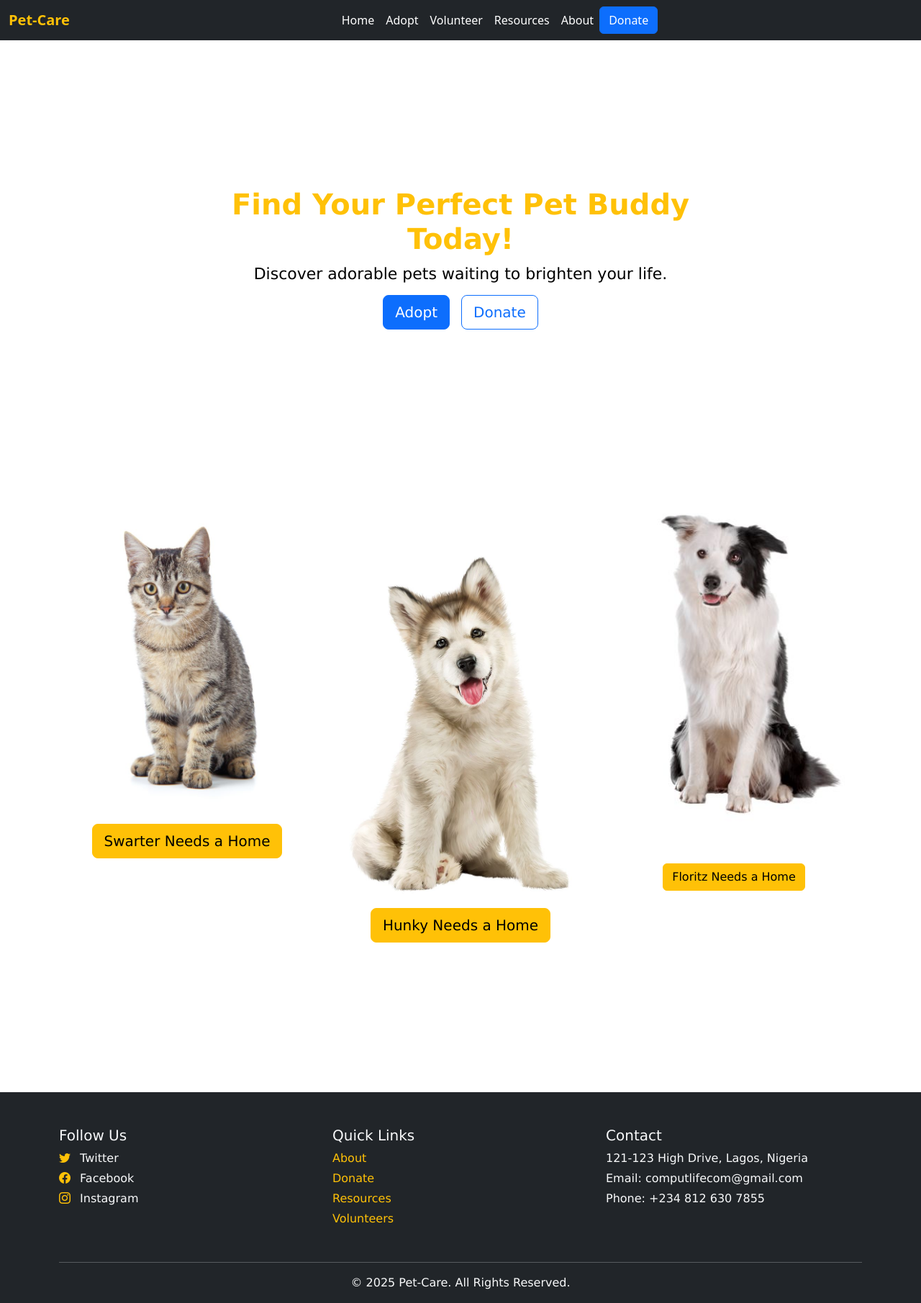
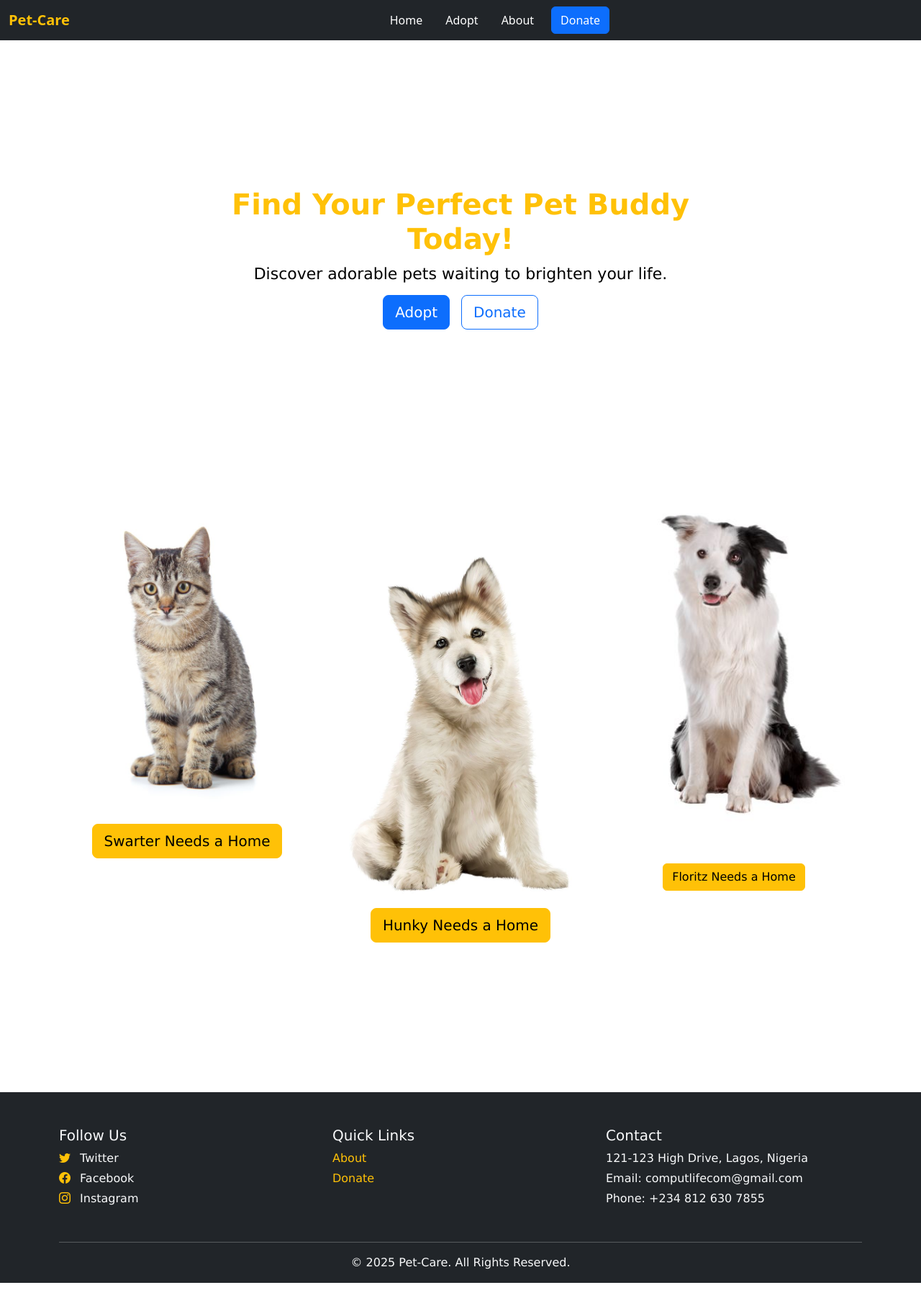
Before and after one commit to Ollatomiwa/PetCare, a Vue app in the folder petproj/: page / in a window 1280 px wide. Shown: the whole page at 72% size. After the commit the page ends 1783 px from the top, so only its background shows below. Built offline with nearby package versions, Linux system fonts and the light colour scheme.

Commit message:
animation to error 404 page

```diff
--- a/petproj/index.html
+++ b/petproj/index.html
@@ -2,7 +2,6 @@
 <html lang="en">
   <head>
     <meta charset="UTF-8" />
-    <link rel="icon" type="image/svg+xml" href="/vite.svg" />
     <meta name="viewport" content="width=device-width, initial-scale=1.0" />
     <title>PetProj</title>
   </head>
--- a/petproj/src/components/Adopt.vue
+++ b/petproj/src/components/Adopt.vue
@@ -76,8 +76,6 @@
             <li><RouterLink to="/about" class=" text-decoration-none d-block mb-1 text-warning">About</RouterLink></li>
             <li><RouterLink to="/donate" class=" text-decoration-none d-block mb-1 text-warning">Donate</RouterLink></li>
             <li><RouterLink to="/adopt" class=" text-decoration-none d-block mb-1 text-warning">Adopt</RouterLink></li>
-            <li><RouterLink to="/resources" class="text-decoration-none d-block mb-1 text-warning">Resources </RouterLink></li>
-            <li><RouterLink to="/volunteers" class=" text-decoration-none d-block text-warning">Volunteers</RouterLink></li>
           </ul>
         </div>
 
--- a/petproj/src/components/Donate.vue
+++ b/petproj/src/components/Donate.vue
@@ -80,8 +80,6 @@ const man = ref(veganism);
           <ul class="list-unstyled">
             <li><RouterLink to="/about" class=" text-decoration-none d-block mb-1 text-warning">About</RouterLink></li>
             <li><RouterLink to="/donate" class=" text-decoration-none d-block mb-1 text-warning">Donate</RouterLink></li>
-            <li><RouterLink to="/resources" class="text-decoration-none d-block mb-1 text-warning">Resources </RouterLink></li>
-            <li><RouterLink to="/volunteer" class=" text-decoration-none d-block text-warning">Volunteers</RouterLink></li>
           </ul>
         </div>
 
--- a/petproj/src/components/Home.vue
+++ b/petproj/src/components/Home.vue
@@ -84,8 +84,6 @@ const dog2 = ref(floritz);
           <ul class="list-unstyled">
             <li><RouterLink to="/about" class=" text-decoration-none d-block mb-1 text-warning">About</RouterLink></li>
             <li><RouterLink to="/donate" class=" text-decoration-none d-block mb-1 text-warning">Donate</RouterLink></li>
-            <li><RouterLink to="/resources" class="text-decoration-none d-block mb-1 text-warning">Resources </RouterLink></li>
-            <li><RouterLink to="/volunteer" class=" text-decoration-none d-block text-warning">Volunteers</RouterLink></li>
           </ul>
         </div>
 
--- a/petproj/src/components/NavBar.vue
+++ b/petproj/src/components/NavBar.vue
@@ -1,5 +1,6 @@
 <script>
 import { ref, onMounted } from "vue";
+import { RouterLink } from "vue-router";
 
 export default {
   setup() {
@@ -36,7 +37,7 @@ export default {
 <template>
   <nav class="navbar navbar-expand-lg navbar-dark bg-dark" data-bs-theme="dark">
     <div class="container-fluid">
-      <a class="navbar-brand fw-bolder text-warning" href="#">Pet-Care</a>
+      <RouterLink class="navbar-brand fw-bolder text-warning" to="/">Pet-Care</RouterLink>
       <button
         class="navbar-toggler"
         type="button"
@@ -48,25 +49,19 @@ export default {
       >
         <span class="navbar-toggler-icon"></span>
       </button>
-      <div class="collapse navbar-collapse justify-content-center my-8 mx-8" id="navbarNav">
+      <div class="collapse navbar-collapse justify-content-center my-8 mx-8 " id="navbarNav">
         <ul class="navbar-nav">
           <li class="nav-item">
-            <RouterLink class="nav-link active" to="/" @click="closeNavbar">Home</RouterLink>
+            <RouterLink class="nav-link active me-3" to="/" @click="closeNavbar">Home</RouterLink>
           </li>
           <li class="nav-item">
-            <RouterLink class="nav-link active" to="/adopt" @click="closeNavbar">Adopt</RouterLink>
+            <RouterLink class="nav-link active me-3" to="/adopt" @click="closeNavbar">Adopt</RouterLink>
           </li>
           <li class="nav-item">
-            <RouterLink class="nav-link active" to="/volunteer" @click="closeNavbar">Volunteer</RouterLink>
-          </li>
-          <li class="nav-item">
-            <RouterLink class="nav-link active" to="/resources" @click="closeNavbar">Resources</RouterLink>
-          </li>
-          <li class="nav-item">
-            <RouterLink class="nav-link active" to="/about" @click="closeNavbar">About</RouterLink>
+            <RouterLink class="nav-link active me-3" to="/about" @click="closeNavbar">About</RouterLink>
           </li>
         </ul>
-        <RouterLink to="/donate" @click="closeNavbar" class="btn btn-primary">Donate</RouterLink>
+        <RouterLink to="/donate" @click="closeNavbar" class="btn btn-primary ">Donate</RouterLink>
       </div>
     </div>
   </nav>
--- a/petproj/src/components/PagenNotFound.vue
+++ b/petproj/src/components/PagenNotFound.vue
@@ -1,10 +1,10 @@
 <template>
     <section>
         <div class="heading">
-            <h1>HELLO?</h1>
+            <h1>OOPS!</h1>
         </div>
         <div class="content">
-            <h2>Looks like you're lost in the woods </h2>
+            <h2>Looks like you're lost😦    </h2>
             <a href="#">Take Me Home</a>
         </div>
     </section>
--- a/petproj/src/components/Resources.vue
+++ /dev/null
@@ -1,8 +0,0 @@
-<script setup>
-
-</script>
-
-<template>
-    <h1>Resources Needed</h1>
-
-</template>
--- a/petproj/src/router/index.js
+++ b/petproj/src/router/index.js
@@ -2,8 +2,6 @@ import { createRouter, createWebHashHistory } from "vue-router";
 import Home from '../components/Home.vue';
 import About from '../components/About.vue';
 import Donate from '../components/Donate.vue';
-import Resources from '../components/Resources.vue';
-import Volunteer from '../components/Volunteer.vue';
 import Adopt from "../components/Adopt.vue";
 import PagenNotFound from "../components/PagenNotFound.vue";
 
@@ -37,18 +35,6 @@ const router = createRouter({
         },
 
         {
-            path: '/resources',
-            name: 'resources',
-            component: Resources
-        },
-
-        {
-            path: '/volunteer',
-            name: 'volunteer',
-            component: Volunteer
-        },
-
-        {
             path: '/:pathMatch(.*)*',
             name: 'pagenotfound',
             component: PagenNotFound
```
Also changed, not shown: petproj/src/components/Volunteer.vue (deleted, +0 -7 lines).
